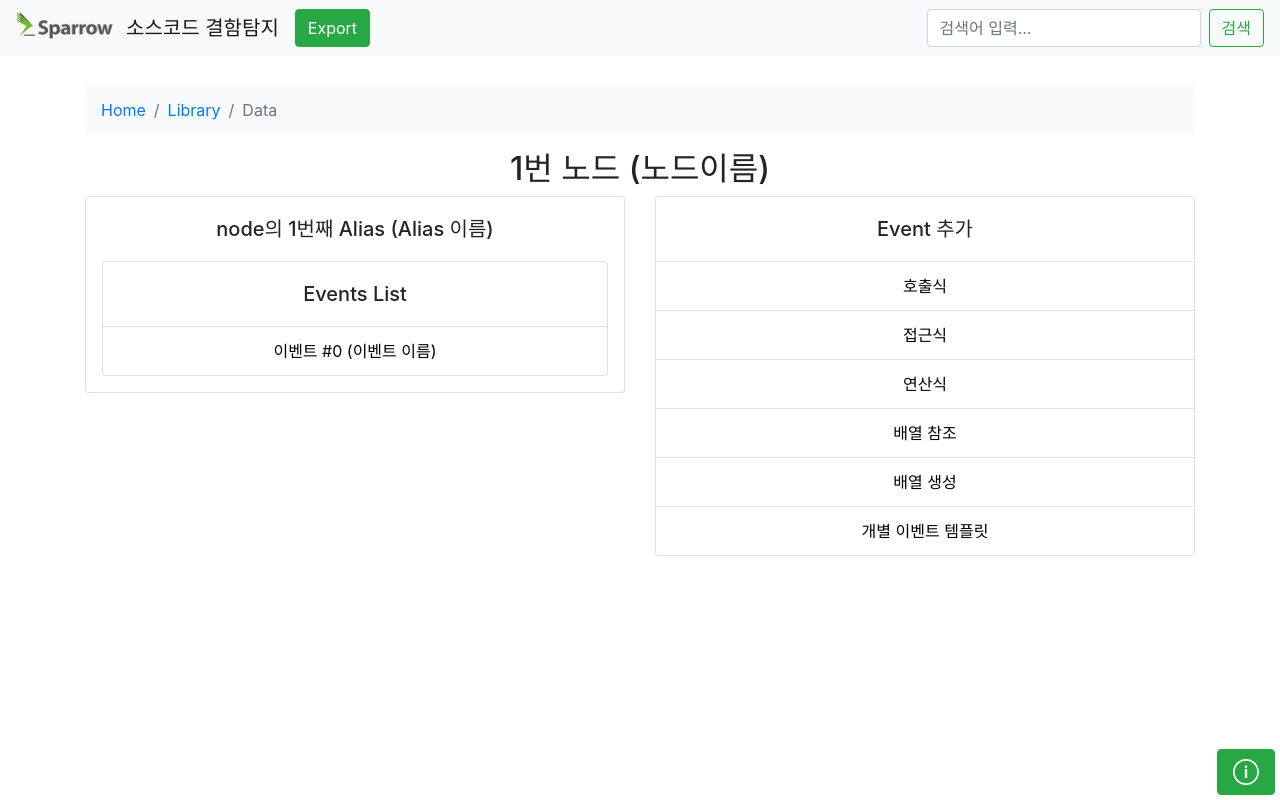
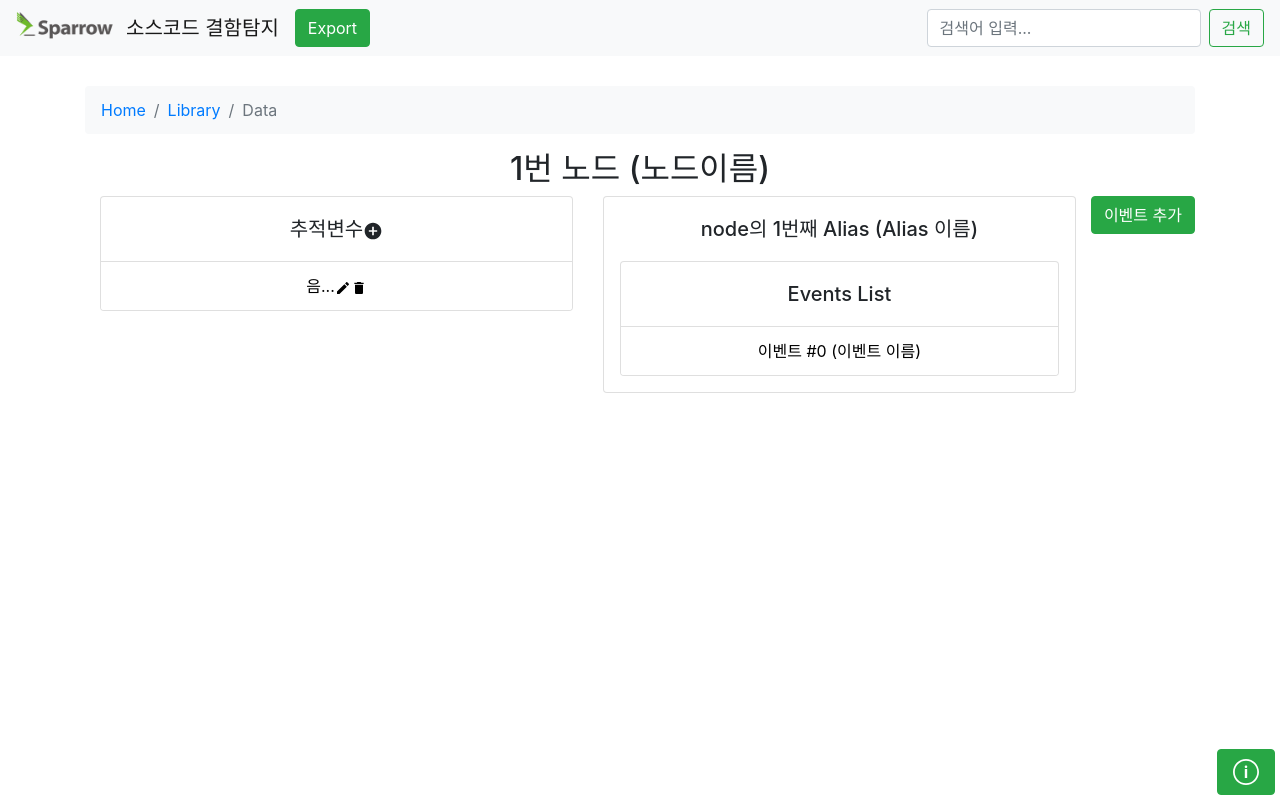
Before and after one commit to CSID-DGU/2020-1-CECD1-Soycrab-6, a React (Create React App) app: page /nodes/edit/1 in a window 1280 px wide. Built offline with nearby package versions, Linux system fonts and the light colour scheme.

Commit message:
노드 편집 페이지 수정
* 이벤트 추가 부분 Modal로 분리, 추적변수 부분 추가

```diff
--- a/src/components/NodeEdit.js
+++ b/src/components/NodeEdit.js
@@ -1,6 +1,7 @@
 import React from 'react';
 import styled from 'styled-components';
 import { useHistory } from 'react-router-dom';
+import { MdAddCircle, MdEdit, MdDelete } from 'react-icons/md';
 import Event from './Event';
 import Nothing from './shared/Nothing';
 import LinkButton from './shared/LinkButton';
@@ -23,8 +24,49 @@ function NodeEdit({ node }) {
         <li className="breadcrumb-item"><a href="#">Library</a></li>
         <li className="breadcrumb-item active" aria-current="page">Data</li>
       </BreadCrumbItem>
-      <h2>{name + " (노드이름)"}</h2>
+      <div>
+        <h2>{name + " (노드이름)"}</h2>
+        <button type="button" className="btn btn-success float-right" data-toggle="modal" data-target="#eventModal">이벤트 추가</button>
+        {/* Modal */}
+        <div class="modal fade" id="eventModal" tabindex="-1" aria-labelledby="eventModalLabel" aria-hidden="true">
+          <div class="modal-dialog">
+            <div class="modal-content">
+              <div class="modal-header">
+                <h5 class="modal-title" id="eventModalLabel">Event 추가</h5>
+                <button type="button" class="close" data-dismiss="modal" aria-label="Close">
+                  <span aria-hidden="true">&times;</span>
+                </button>
+              </div>
+              <div class="modal-body">
+                <div className="card">
+                  <ul className="list-group list-group-flush">
+                    {eventArray.map(
+                      (event, index) => <LinkButton className="list-group-item" key={index} onClick={() => console.log('click')}>{event}</LinkButton>
+                    )}
+                  </ul>
+                </div>
+              </div>
+              <div class="modal-footer">
+                <button type="button" class="btn btn-secondary" data-dismiss="modal">Close</button>
+              </div>
+            </div>
+          </div>
+        </div>
+        {/* Modal */}
+      </div>
       <div className="row row-cols-2">
+        <div className="col">
+          <div className="card">
+            <div className="card-body">
+              <h5 className="card-title">
+                  추적변수<MdAddCircle />
+              </h5>
+            </div>
+            <ul className="list-group list-group-flush">
+              <LinkButton className="list-group-item" onClick={() => console.log('click')}>음...<MdEdit /><MdDelete /></LinkButton>
+            </ul>
+          </div>
+        </div>
         <div className="col">
           <div className="card">
             <div className="card-body">
@@ -52,20 +94,6 @@ function NodeEdit({ node }) {
             </div>
           </div>
         </div>
-        <div className="col">
-          <div className="card">
-            <div className="card-body">
-              <h5 className="card-title">
-                  Event 추가
-              </h5>
-            </div>
-            <ul className="list-group list-group-flush">
-              {eventArray.map(
-                (event, index) => <LinkButton className="list-group-item" key={index} onClick={() => console.log('click')}>{event}</LinkButton>
-              )}
-            </ul>
-          </div>
-        </div>
       </div>
     </>
   );
```
